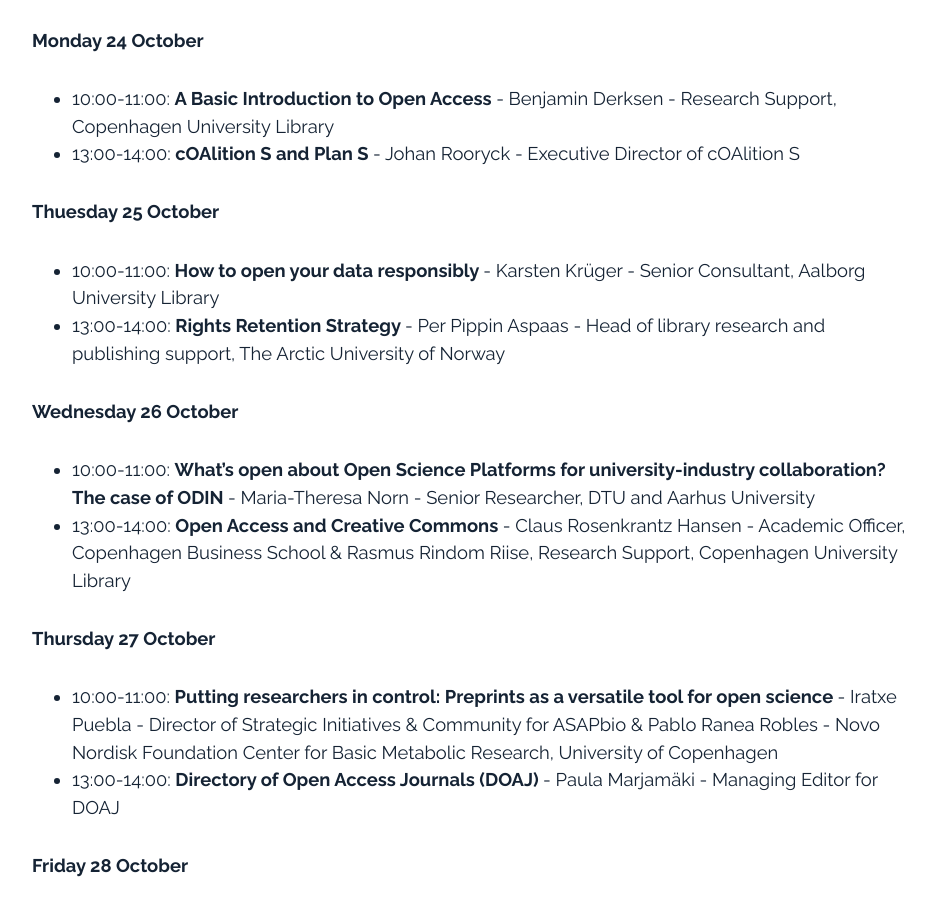
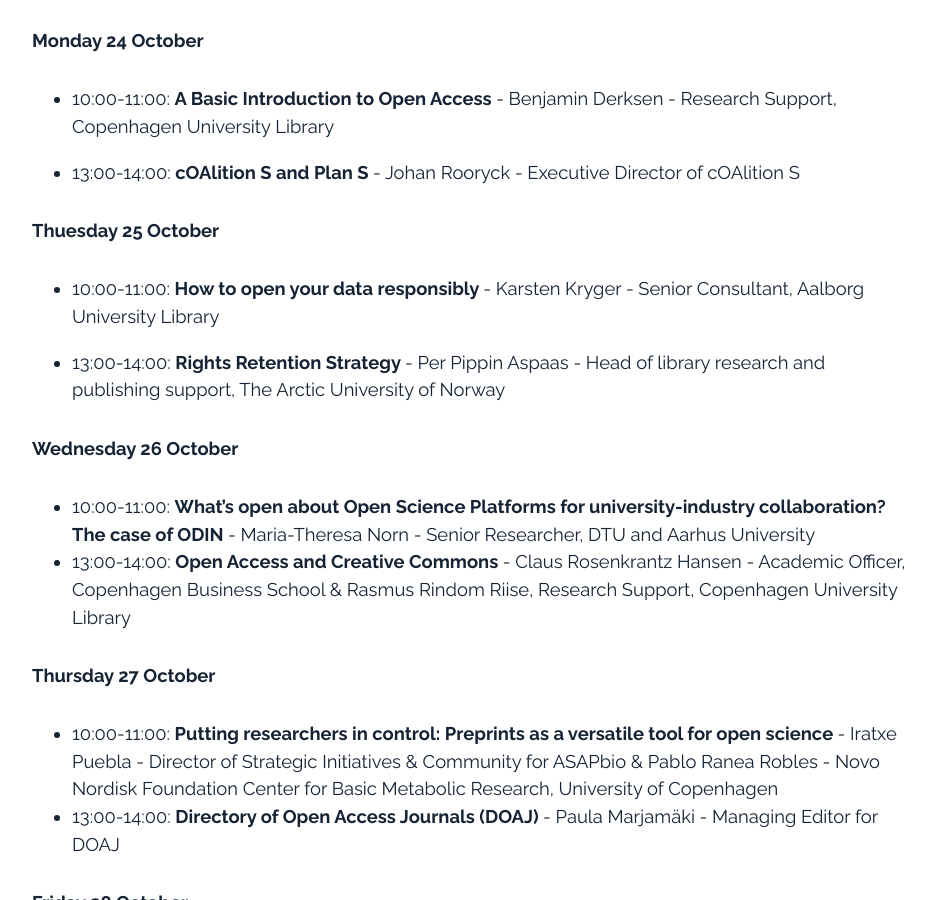
Before and after one commit to openaccess-dk/openaccess-dk.github.io, a Jekyll site: the page built from oaw2022.md, in a window 1280 px wide and 900 px high, scrolled down 1352 px. Shown: the whole window, without its empty margins (168-1103 px from the left). Built offline with Jekyll 4.4.1, drawn with Linux system fonts in a browser that asks for light colours.

Commit message:
Update oaw2022.md

```diff
--- a/oaw2022.md
+++ b/oaw2022.md
@@ -27,10 +27,12 @@
 
 ##### Monday 24 October
 - 10:00-11:00: <b>A Basic Introduction to Open Access </b> - Benjamin Derksen - Research Support, Copenhagen University Library
+
 - 13:00-14:00: <b>cOAlition S and Plan S </b> - Johan Rooryck - Executive Director of cOAlition S
 
 ##### Thuesday 25 October
-- 10:00-11:00: <b>How to open your data responsibly </b> - Karsten Krüger - Senior Consultant, Aalborg University Library
+- 10:00-11:00: <b>How to open your data responsibly </b> - Karsten Kryger - Senior Consultant, Aalborg University Library
+
 - 13:00-14:00: <b>Rights Retention Strategy </b> - Per Pippin Aspaas - Head of library research and publishing support, The Arctic University of Norway
 
 ##### Wednesday 26 October
```
